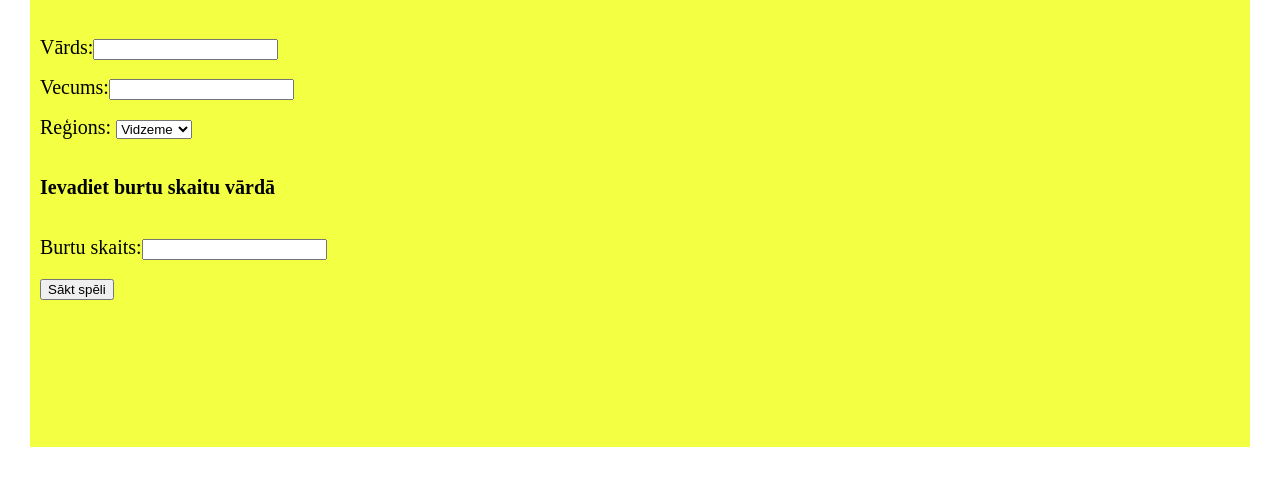
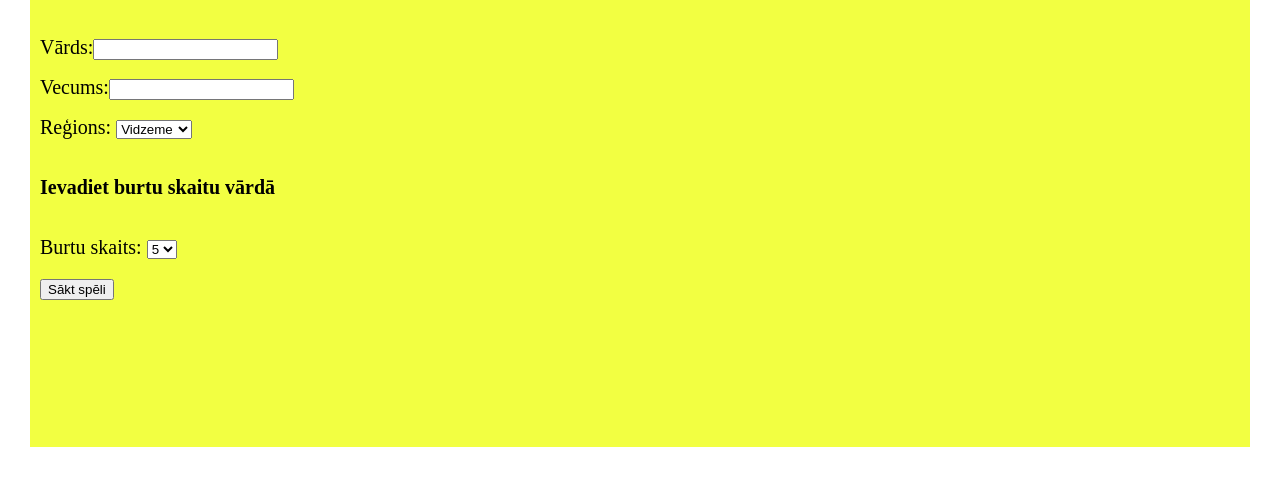
Before and after one commit to isorokina/burtu_speele, a plain HTML site: page index.html in a window 1280 px wide. Shown: the part 281-766 px from the top of the page. Drawn offline with Linux system fonts and the light colour scheme.

Commit message:
Update index.html

```diff
--- a/index.html
+++ b/index.html
@@ -56,7 +56,13 @@
 
             <h3 class="virsraksts2">Ievadiet burtu skaitu vārdā</h3>
 
-            Burtu skaits:<input id="burti"/>
+            Burtu skaits:
+            <select id="skaits">
+                <option value="5"> 5</option>
+                <option value="6"> 6</option>
+                <option value="7"> 7</option>
+                <option value="8"> 8</option>
+            </select>
             <br/>
             <button onclick-"saaktSpeeli()">Sākt spēli</button>
         </div>
@@ -91,6 +97,11 @@
         }
     }//beidzās saaktSpeeli
 //document.querySelector('.virsraksts').innerHTML='Vārds:'+vaards+','+vecums+','+regions //konkrēta cilvēka ieraksts
+pieci=['kaķis','skola','ciems','bilde','lapsa','lācis','vilks', 'putns', 'glāze', 'krūze', 'torte']
+sesi=['lakats','vāvere','rinkis','vasara','priede','kafija','ķirbis']
+septini=['pilsēta','plaukts','numurs','burkāni','','','']
+astoni=['pulveris','skola','','','','','']
+
 </script>
 </body>
 </html>
```
